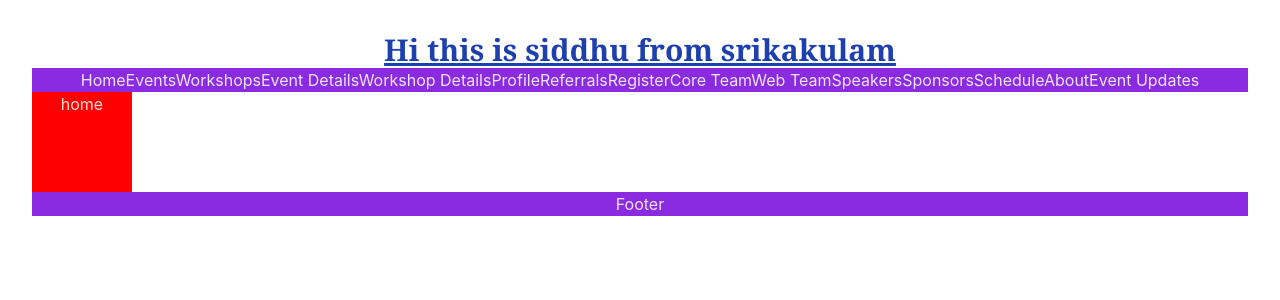
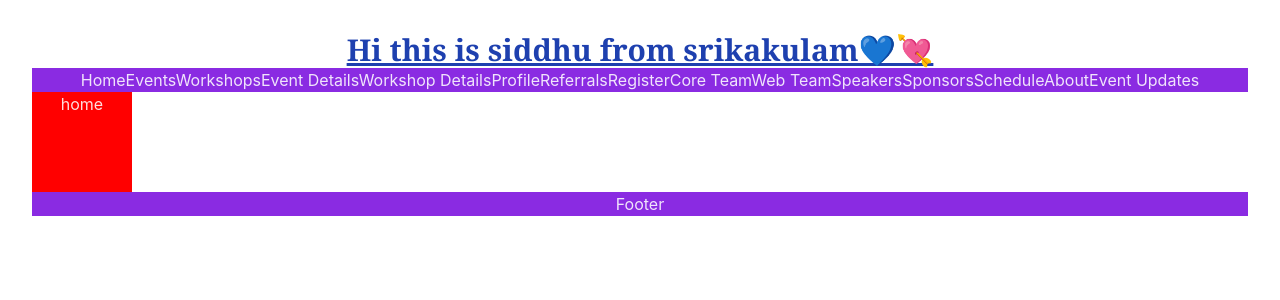
Before and after one commit to siddhuthecoder/teckzite2k24, a React (Vite) app: page / in a window 1280 px wide. Shown: the top 300 px of the page. Built offline with nearby package versions, Linux system fonts and the light colour scheme.

Commit message:
Create tailwind Properties

```diff
--- a/src/App.jsx
+++ b/src/App.jsx
@@ -26,8 +26,8 @@ function App() {
 
   return (
     <>
-  <h1 className="text-3xl text-blue-800 font-serif font-bold underline">
-      Hi this is siddhu from srikakulam
+  <h1 className="text-3xl text-blue-800 a font-serif font-bold underline">
+      Hi this is siddhu from srikakulam💙💘
     </h1>
       <NavBar />
       <Home/>
```
